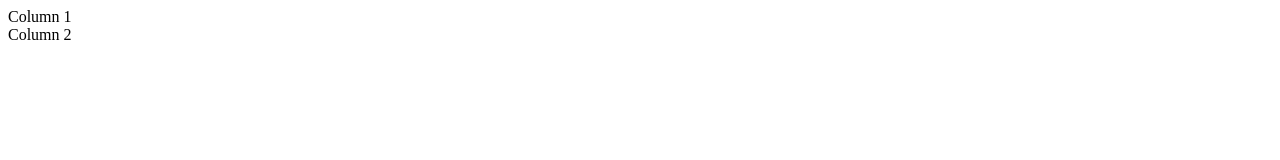
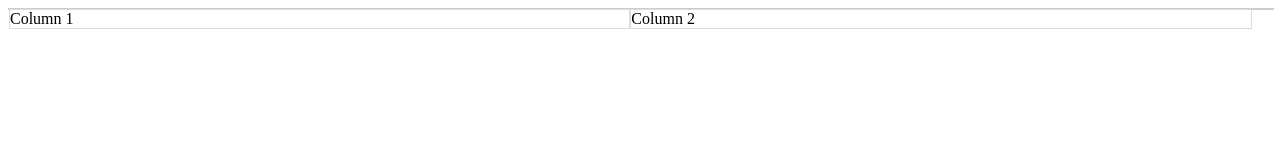
Before and after one commit to mrchips123/web_design, a plain HTML site: page column_with_float.html in a window 1280 px wide. Drawn offline with Linux system fonts and the light colour scheme.

```diff
--- a/column_with_float.html
+++ b/column_with_float.html
@@ -4,6 +4,7 @@
     <meta charset="UTF-8">
     <meta http-equiv="X-UA-Compatible" content="IE=edge">
     <meta name="viewport" content="width=device-width, initial-scale=1.0">
+    <link rel="stylesheet" href="css/column_with_float.css">
     <title>Document</title>
 </head>
 <body>
--- a/css/column_with_float.css
+++ b/css/column_with_float.css
@@ -0,0 +1,10 @@
+.columns {
+    width: 100%;
+    border: solid 1px #ccc;
+}
+
+.columns > div {
+    width: 49%;
+    border: solid 1px #ddd;
+    float: left;
+}
```
